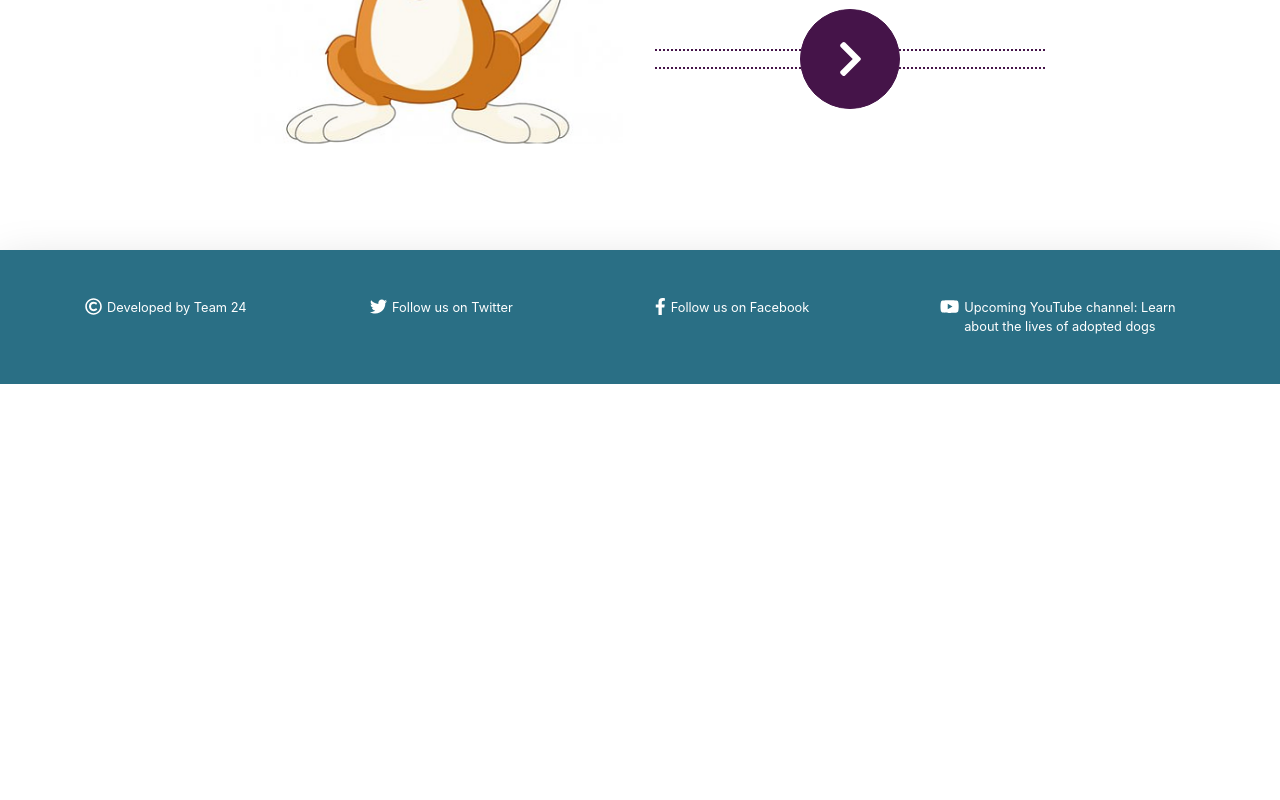
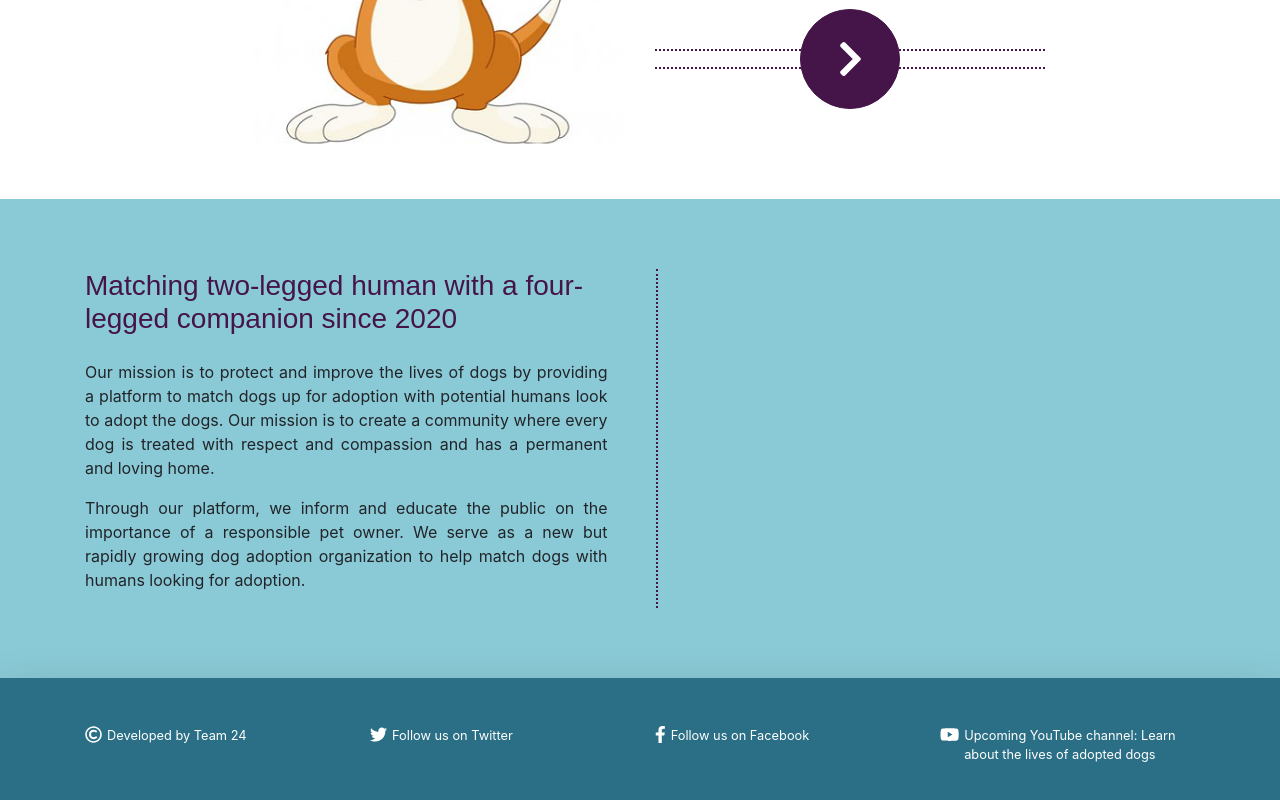
Before and after one commit to batbrain9392/react-doggytails, a React (Create React App) app: page / in a window 1280 px wide. Shown: the part 416-1216 px from the top of the page. Before the commit the page ends 800 px from the top, so only its background shows below. Built offline with nearby package versions, Linux system fonts and the light colour scheme; a web font is replaced by a local one.

Commit message:
Testimonials text added

```diff
--- a/src/components/UI/Testimonials/Testimonials.jsx
+++ b/src/components/UI/Testimonials/Testimonials.jsx
@@ -1,7 +1,39 @@
 import React, { memo } from 'react'
 
+import Container from 'react-bootstrap/Container'
+import Row from 'react-bootstrap/Row'
+import Col from 'react-bootstrap/Col'
+
+import classes from './Testimonials.module.scss'
+
 const Testimonials = () => {
-  return <div></div>
+  return (
+    <div className={`bg-info ${classes.py}`}>
+      <Container>
+        <Row>
+          <Col md className={`${classes.border} pr-sm-4 pr-lg-5`}>
+            <h3 className='home-font mb-4'>
+              Matching two-legged human with a four-legged companion since 2020
+            </h3>
+            <p className='text-justify'>
+              Our mission is to protect and improve the lives of dogs by
+              providing a platform to match dogs up for adoption with potential
+              humans look to adopt the dogs. Our mission is to create a
+              community where every dog is treated with respect and compassion
+              and has a permanent and loving home.
+            </p>
+            <p className='text-justify'>
+              Through our platform, we inform and educate the public on the
+              importance of a responsible pet owner. We serve as a new but
+              rapidly growing dog adoption organization to help match dogs with
+              humans looking for adoption.
+            </p>
+          </Col>
+          <Col></Col>
+        </Row>
+      </Container>
+    </div>
+  )
 }
 
 export default memo(Testimonials)
--- /dev/null
+++ b/src/components/UI/Testimonials/Testimonials.module.scss
@@ -0,0 +1,11 @@
+@import '../../../assets/css/bootstrap-utils';
+
+.py {
+  padding: 70px 0;
+}
+
+.border {
+  @include media-breakpoint-up(md) {
+    border-right: 2px dotted var(--secondary);
+  }
+}
```
